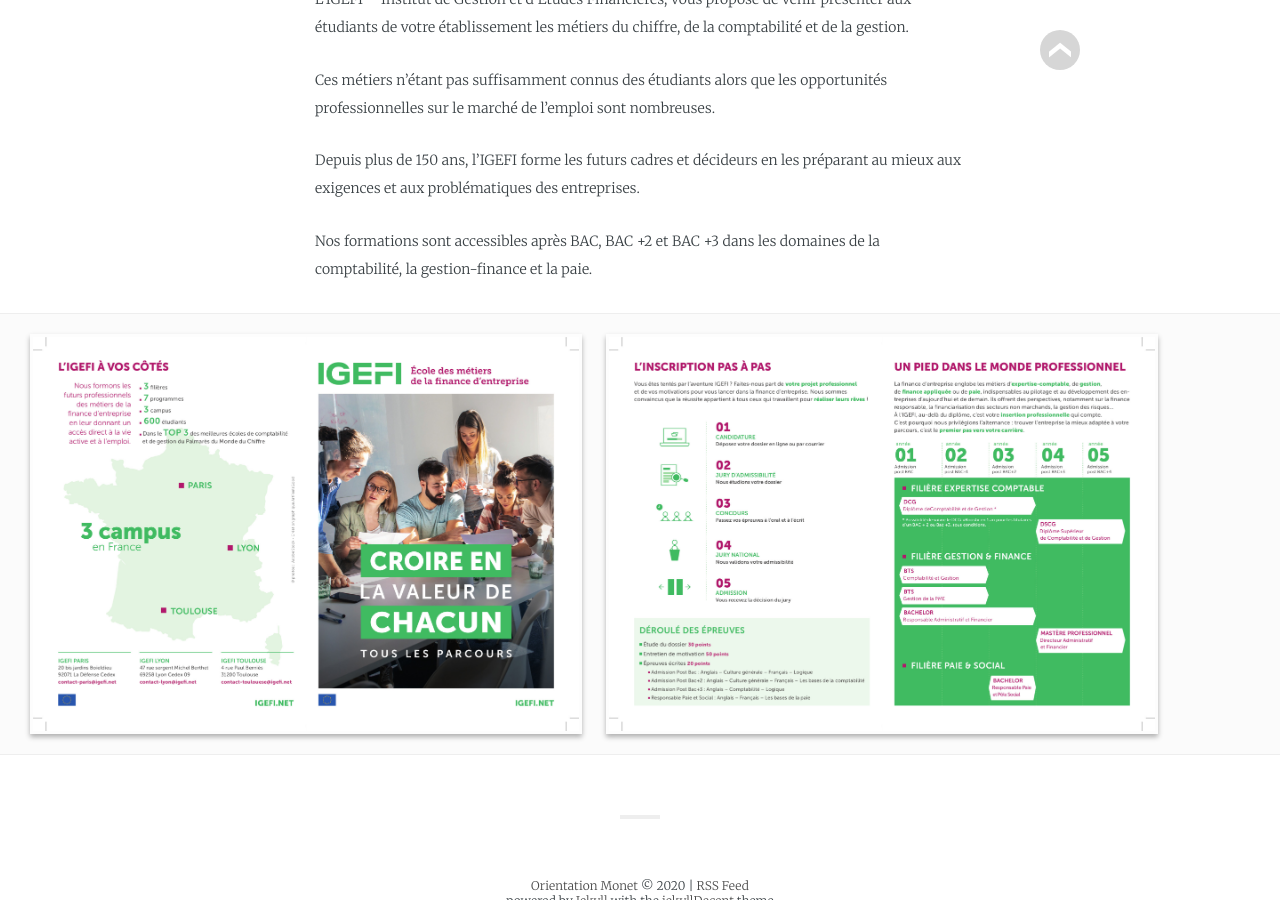
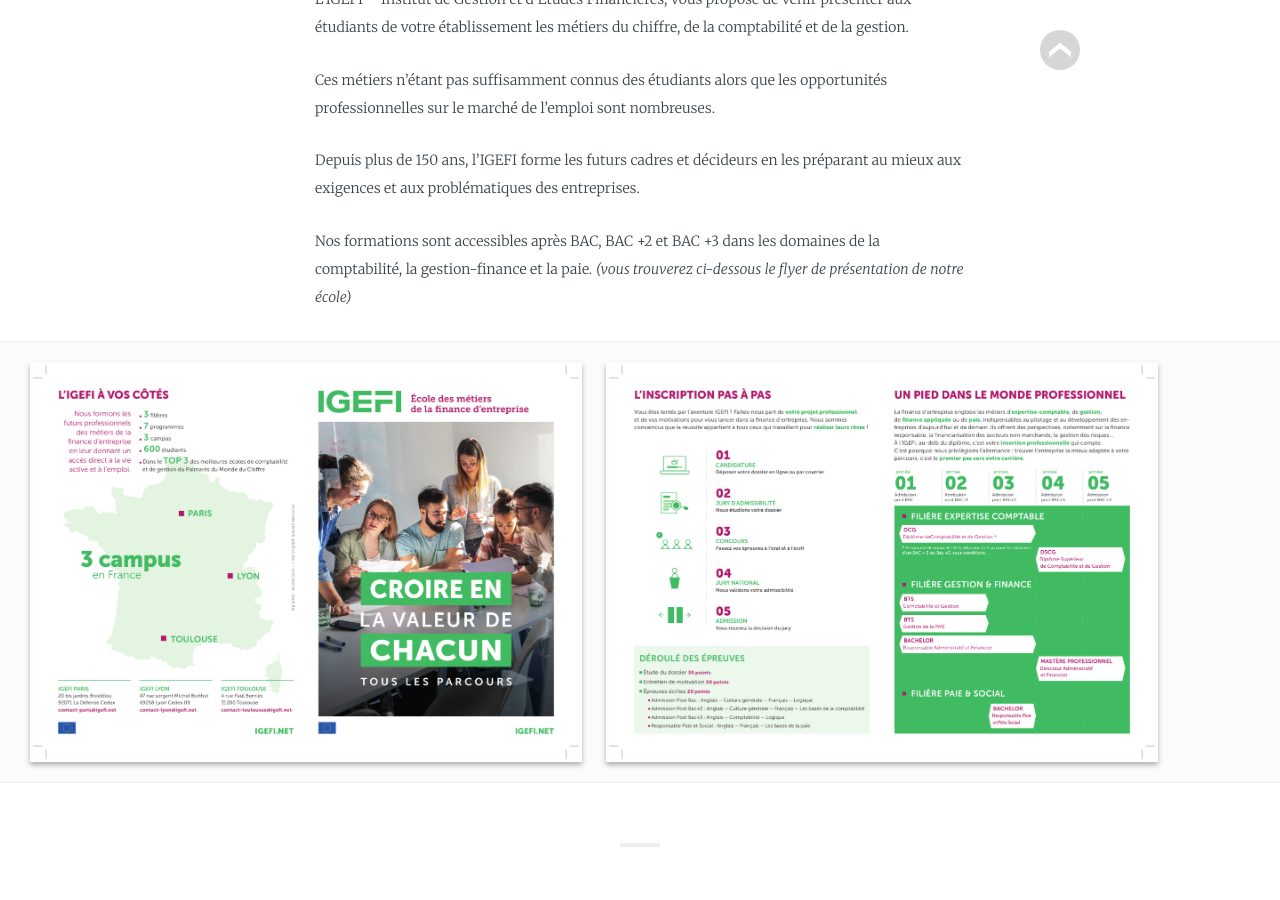
Before and after one commit to cvl-monet/cvl-monet.github.io, a Jekyll site: the page built from _posts/2020-11-27-Institut-de-Gestion-et-dEtudes-Financiere.md, in a window 1280 px wide and 900 px high, scrolled down 704 px. Built offline with Jekyll 4.4.1, drawn with Linux system fonts in a browser that asks for light colours; some web fonts are replaced.

Commit message:
IGEFI leaflet

```diff
--- a/_posts/2020-11-27-Institut-de-Gestion-et-dEtudes-Financiere.md
+++ b/_posts/2020-11-27-Institut-de-Gestion-et-dEtudes-Financiere.md
@@ -18,7 +18,7 @@
 
 
 
-Nos formations sont accessibles après BAC, BAC +2 et BAC +3 dans les domaines de la comptabilité, la gestion-finance et la paie.
+Nos formations sont accessibles après BAC, BAC +2 et BAC +3 dans les domaines de la comptabilité, la gestion-finance et la paie. *(vous trouverez ci-dessous le flyer de présentation de notre école)*
 
 <div class="album">
    <figure>
```
